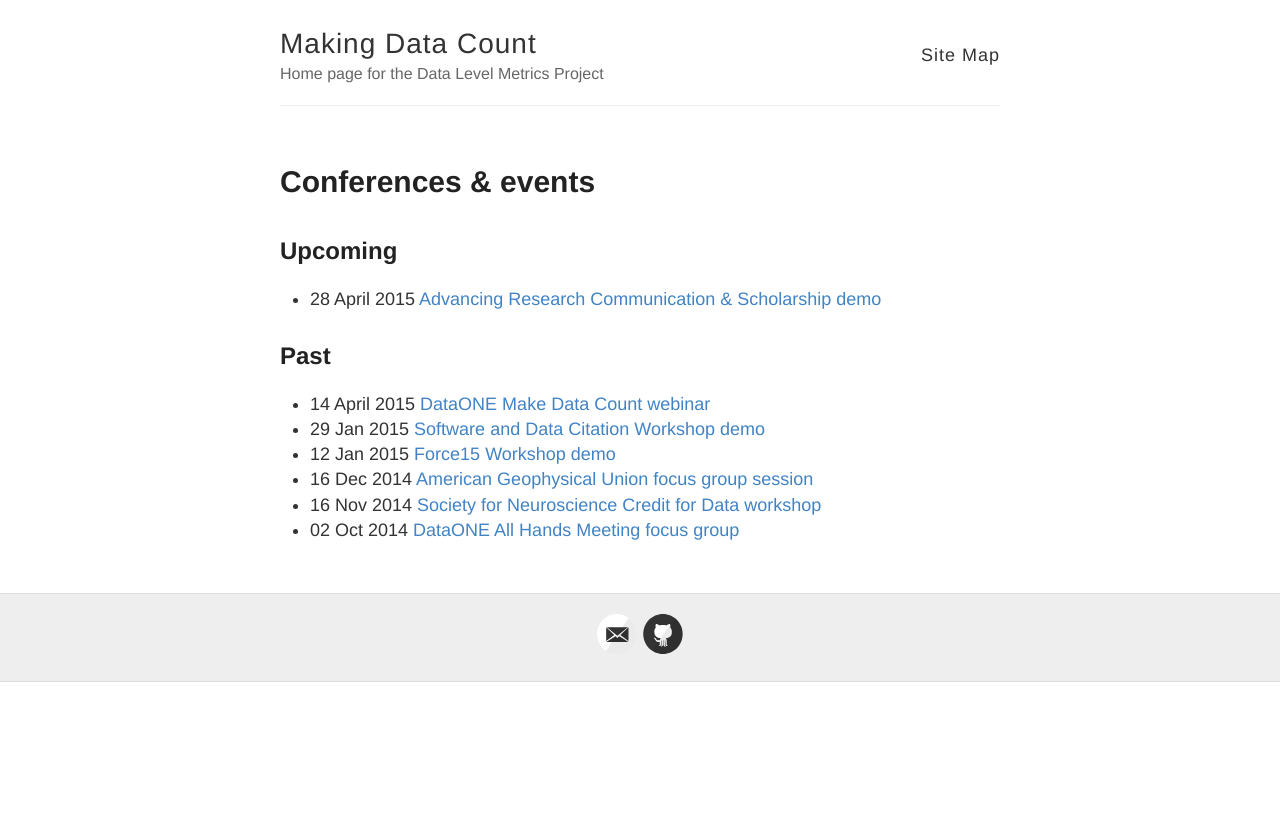
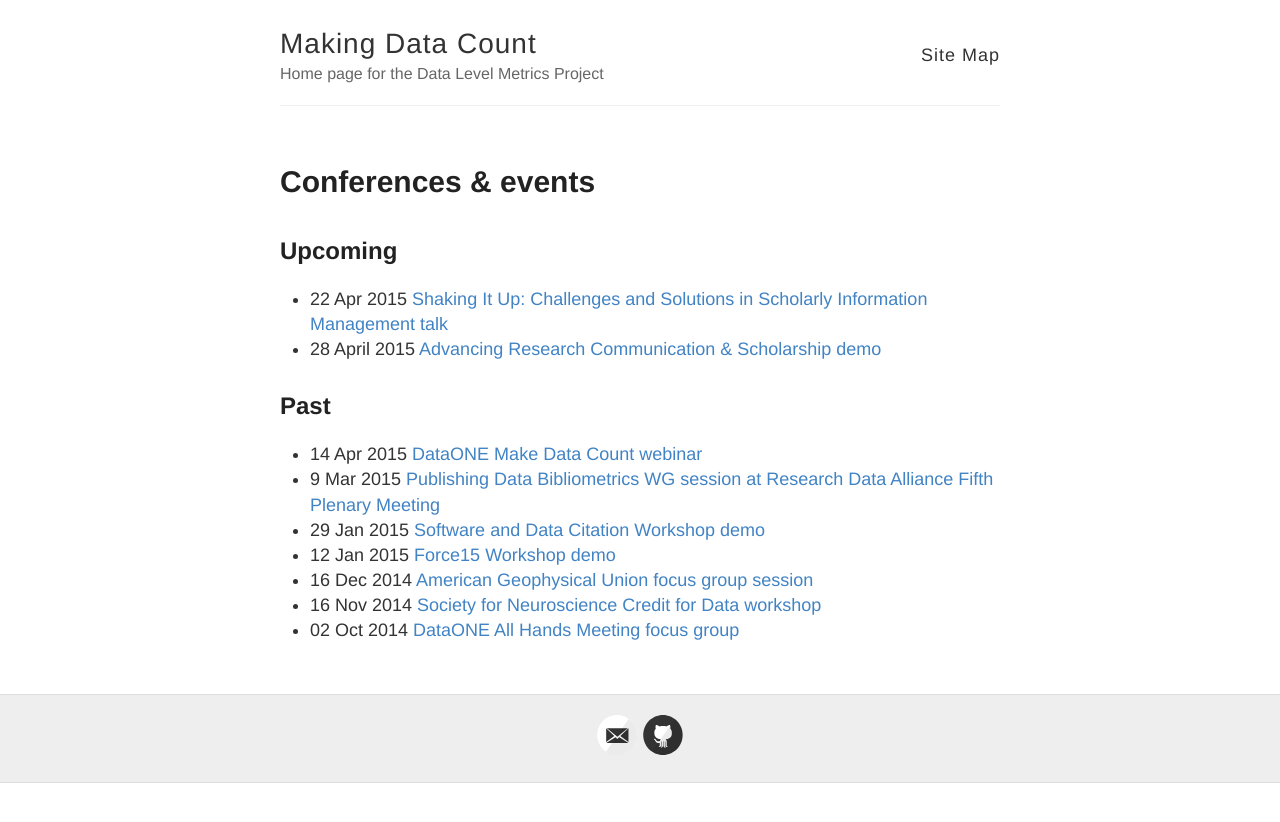
Before and after one commit to lagotto/MDC, a Jekyll site: the page built from conferences.md, in a window 1280 px wide. Shown: the top 822 px of the page. Built offline with Jekyll 4.4.1, drawn with Linux system fonts in a browser that asks for light colours.

Commit message:
adding conferences

```diff
--- a/conferences.md
+++ b/conferences.md
@@ -4,11 +4,13 @@
 permalink: /conferences/
 ---
 ## Upcoming
+- 22 Apr 2015 [Shaking It Up: Challenges and Solutions in Scholarly Information Management talk](http://www.digital-science.com/events/challenges-and-solutions-in-scholarly-information-management/)
 - 28 April 2015 [Advancing Research Communication & Scholarship demo](http://advancingresearchcommunicat2015.sched.org/event/1b20f3c392f32055233469805a962e43)
 
 
 ## Past
-- 14 April 2015 [DataONE Make Data Count webinar](https://www.dataone.org/webinars/make-data-count-measuring-data-use-and-reach)
+- 14 Apr 2015 [DataONE Make Data Count webinar](https://www.dataone.org/webinars/make-data-count-measuring-data-use-and-reach)
+- 9 Mar 2015 [Publishing Data Bibliometrics WG session at Research Data Alliance Fifth Plenary Meeting](https://rd-alliance.org/wg-rdawds-publishing-data-bibliometrics-p5-meeting-session.html)
 - 29 Jan 2015 [Software and Data Citation Workshop demo](http://softwaredatacitation.org/)
 - 12 Jan 2015 [Force15 Workshop demo](http://force2015.org/)
 - 16 Dec 2014 [American Geophysical Union focus group session](http://blogs.plos.org/tech/make-data-rain/)
```
